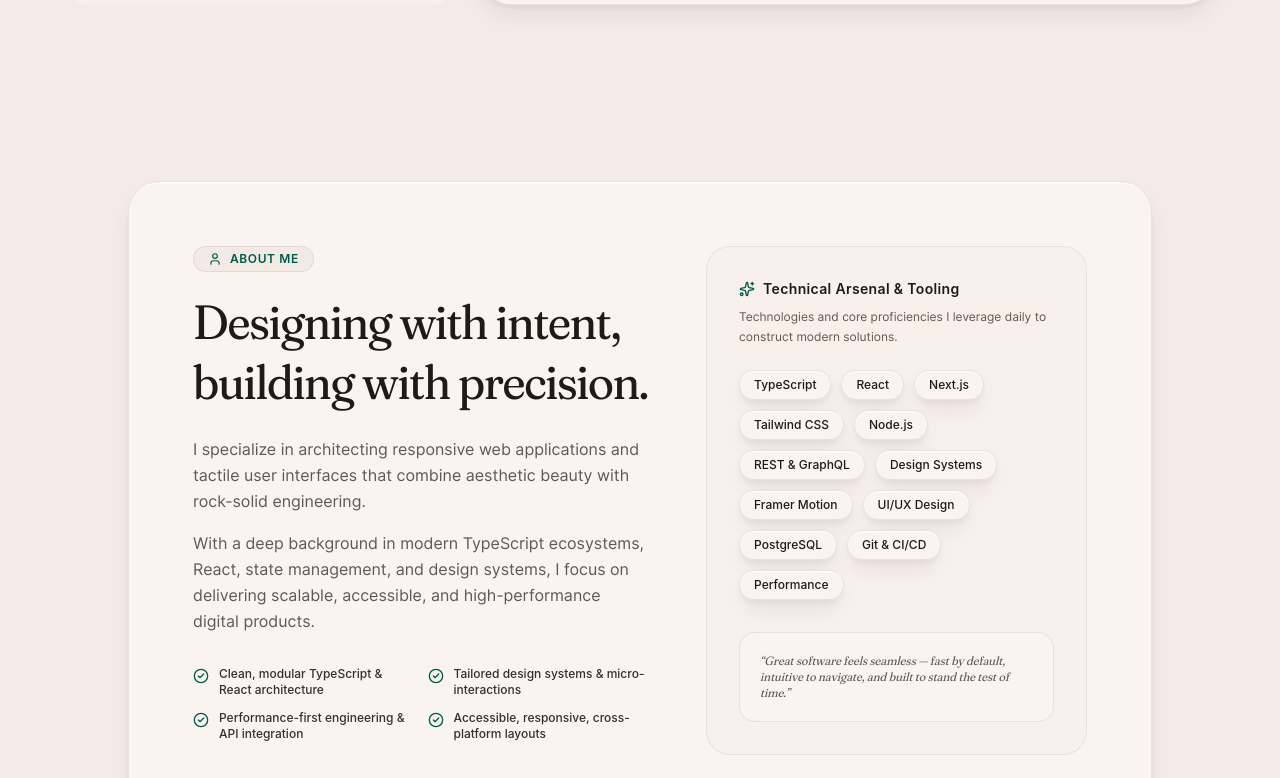
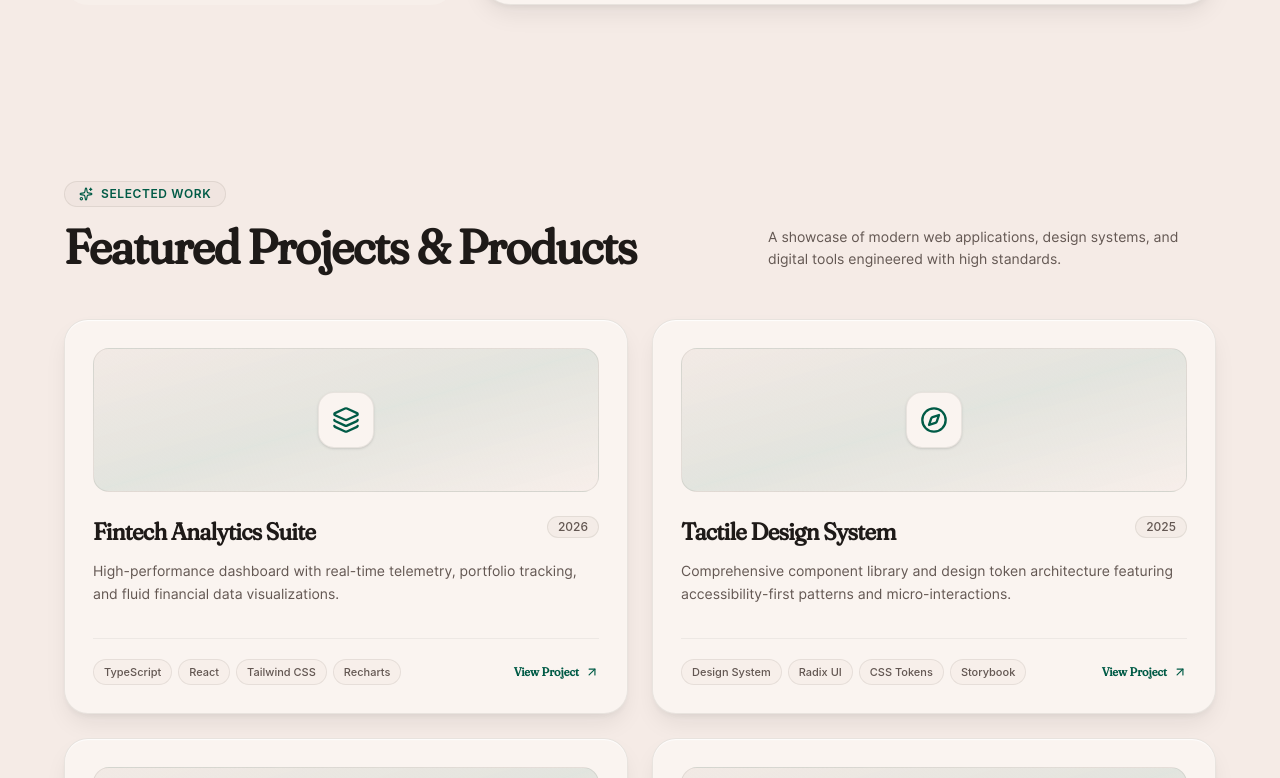
Before and after one commit to Ojodamilola/my-portfolio, a React (Vite) app: page / in a window 1280 px wide. Shown: the part 1802-2580 px from the top of the page. Built offline with nearby package versions, Linux system fonts and the light colour scheme.

Commit message:
fix import error

```diff
--- a/src/App.tsx
+++ b/src/App.tsx
@@ -26,10 +26,11 @@ function App() {
           <Hero />
           <TechMarquee />
           <BuildDirection />
-          <About />
+
           <Work />
           <Services />
           <Experience />
+           <About />
           <Contact />
         </main>
         <Footer />
--- a/src/components/custom/Hero.tsx
+++ b/src/components/custom/Hero.tsx
@@ -1,4 +1,4 @@
-import { ArrowDown, Mail, Sparkles, Code2, Layers, Cpu, ArrowUpRight } from "lucide-react";
+import { ArrowDown, Sparkles, Code2, Layers, Cpu, ArrowUpRight } from "lucide-react";
 import meLight from "../../assets/me-light.png";
 import meDark from "../../assets/me-dark.png";
 import { useTheme } from "../../hooks/useTheme";
```
